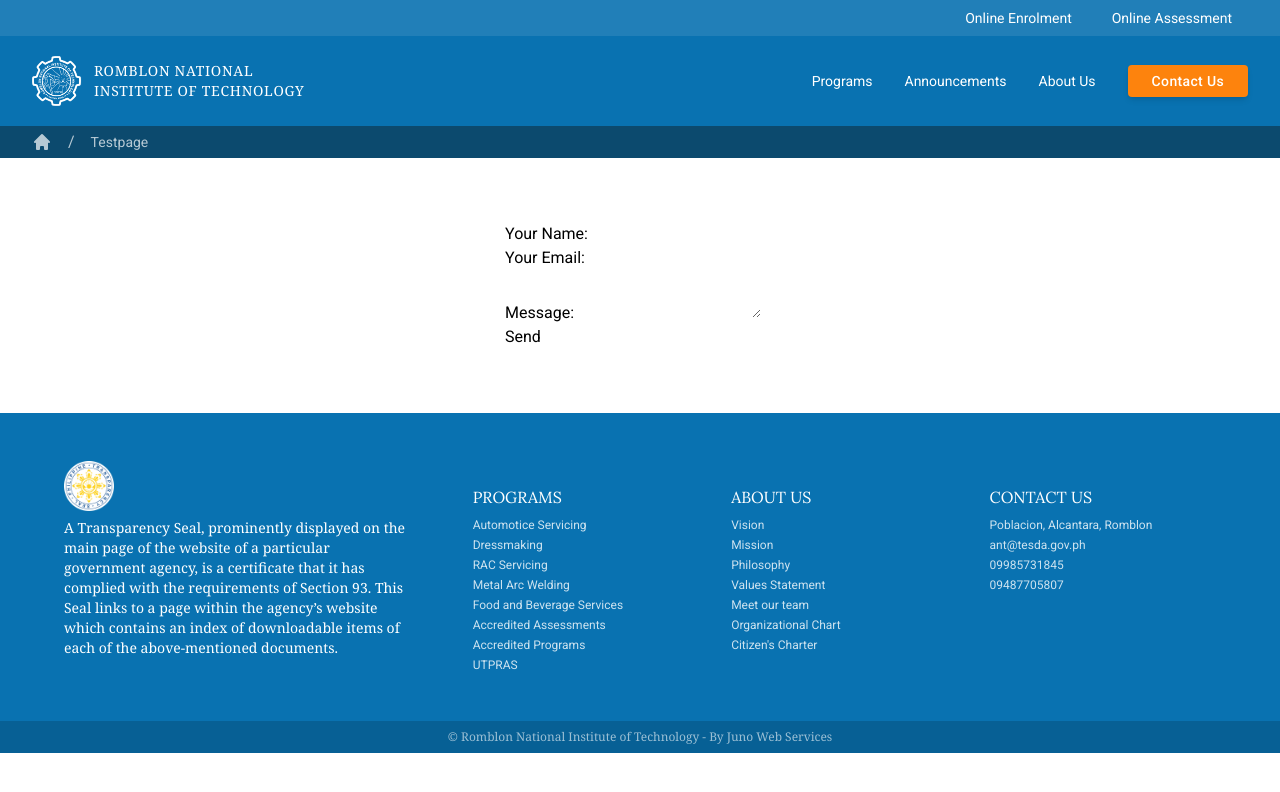
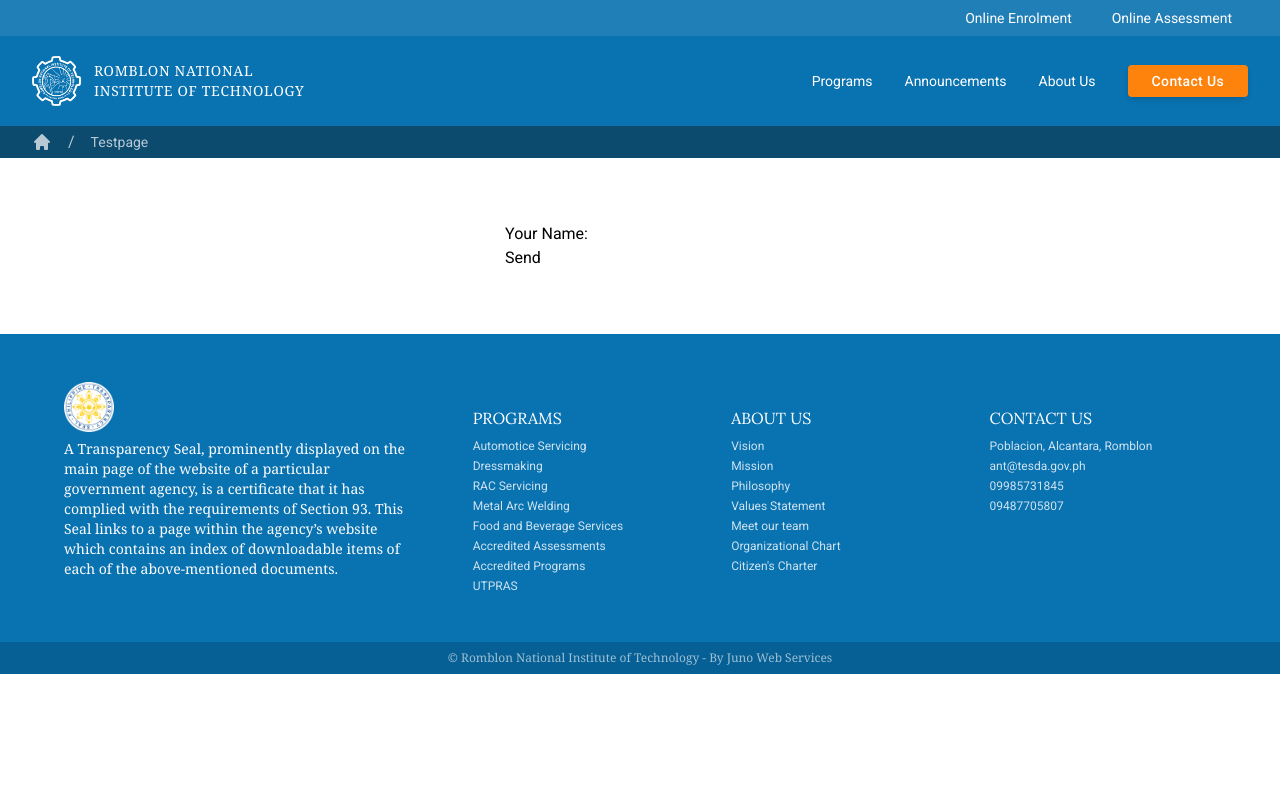
Before and after one commit to esculturajerome/rnit, a Next.js app: page /testpage in a window 1280 px wide. Shown: the top 792 px of the page. Built offline with nearby package versions, Linux system fonts and the light colour scheme.

Commit message:
tested form

```diff
--- a/components/ContactFormTest.jsx
+++ b/components/ContactFormTest.jsx
@@ -1,25 +1,11 @@
 const ContactFormTest = () => {
   return (
     <div id="contact">
-      <form name="contact" method="post">
-        <input
-          type="hidden"
-          name="rnit-contact-form-test"
-          value="RNIT Contact Form Test"
-        />
+      <form name="sample_form" method="post" netlify>
+        <input type="hidden" name="form-name" value="sample_form" />
         <p>
           <label>
             Your Name: <input type="text" name="name" />
-          </label>
-        </p>
-        <p>
-          <label>
-            Your Email: <input type="email" name="email" />
-          </label>
-        </p>
-        <p>
-          <label>
-            Message: <textarea name="message"></textarea>
           </label>
         </p>
         <p>
```
